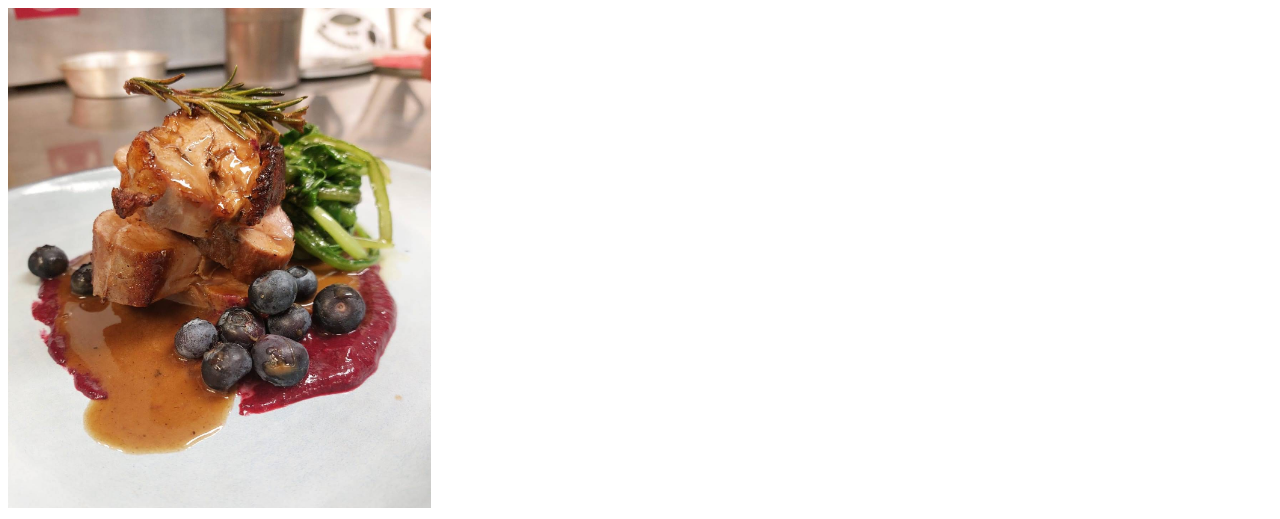
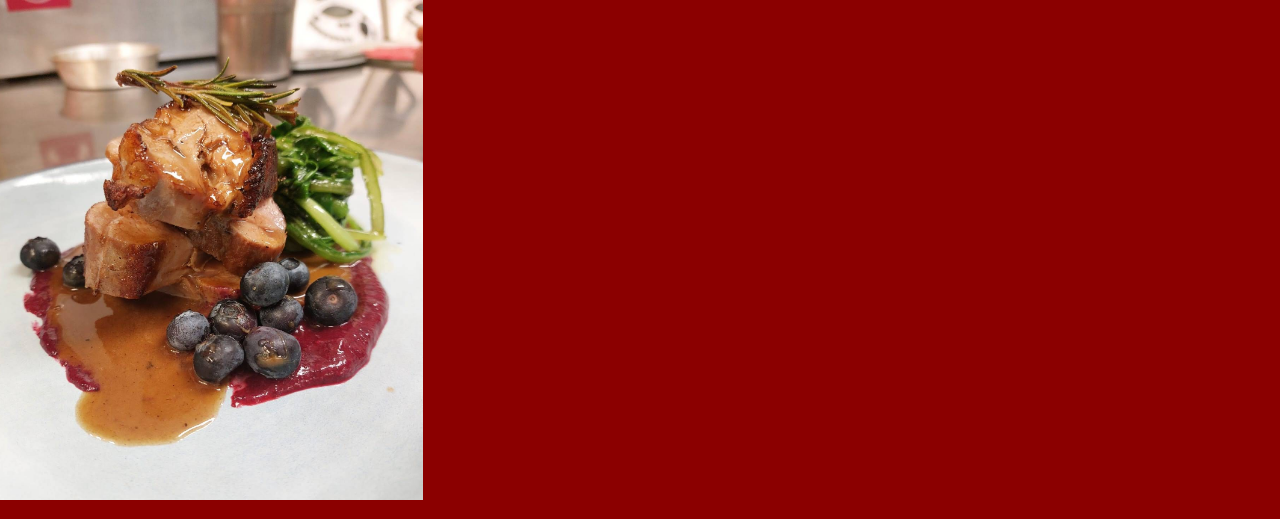
Before and after one commit to maybeChia/Ristorante, a plain HTML site: page index.html in a window 1280 px wide. Shown: the top 519 px of the page. Drawn offline with Linux system fonts and the light colour scheme.

Commit message:
Nuovo salvataggio

```diff
--- a/index.html
+++ b/index.html
@@ -5,11 +5,12 @@
     <meta charset="UTF-8">
     <meta name="viewport" content="width=device-width, initial-scale=1.0">
     <title>Document</title>
+    <link rel="stylesheet" href="./style.css">
 </head>
 
 <body>
 
-    <head>
+    <header>
         <img src="./Assets/Rune.png" alt="Rune" height="500px">
         <h1>Ristorante le Rune</h1>
         <nav>
@@ -18,7 +19,7 @@
             <a href="./galleria.html">Galleria</a>
             <a href="./dovesiamo.html">Dove siamo</a>
         </nav>
-    </head>
+    </header>
     <main>
 <p>Confortevole ristorante italiano che serve piatti stagionali preparati con prodotti locali o artigianali.</p>
 <p><h2>LA NOSTRA STORIA</h2>
--- /dev/null
+++ b/style.css
@@ -0,0 +1,10 @@
+body,
+html {
+    margin: 0px;
+    padding: 0px;
+}
+
+
+body {
+    background-color: darkred ;
+}
```
